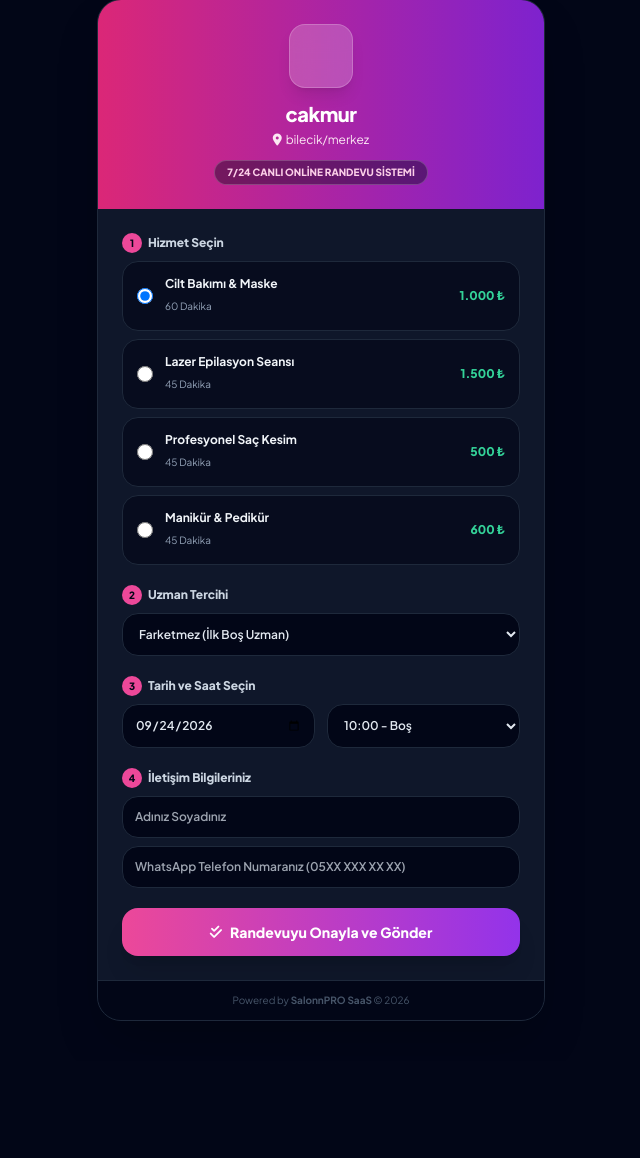
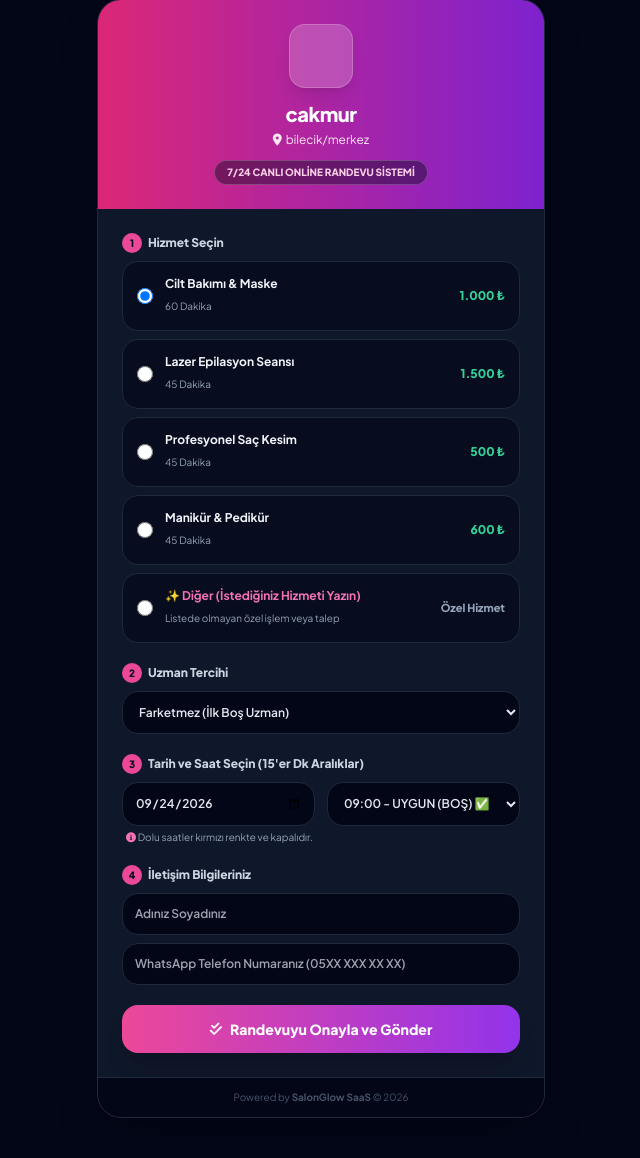
Before and after one commit to emrecakmur/salonglows, a FastAPI app: a page that uses app/templates/booking.html in a window 1280 px wide. Shown: the part 41-1199 px from the top of the page, without its empty margins (319-959 px from the left). Before the commit the page ends 1062 px from the top, so only its background shows below. Run offline with FastAPI, Linux system fonts and the light colour scheme; data comes from the database, SQL or seed files in the repository; some libraries are stand-ins or nearby versions.

Commit message:
Update booking.html

```diff
--- a/app/templates/booking.html
+++ b/app/templates/booking.html
@@ -46,7 +46,7 @@
                     {% for srv in services %}
                     <label class="flex items-center justify-between p-3.5 rounded-2xl border border-slate-800 bg-slate-950/60 hover:border-pink-500/60 cursor-pointer transition group">
                         <div class="flex items-center gap-3">
-                            <input type="radio" name="selected_service" value="{{ srv.name }}" data-price="{{ srv.price }}" class="text-pink-500 focus:ring-pink-500 w-4 h-4 bg-slate-900 border-slate-700" {% if loop.first %}checked{% endif %}>
+                            <input type="radio" name="selected_service" value="{{ srv.name }}" data-price="{{ srv.price }}" class="text-pink-500 focus:ring-pink-500 w-4 h-4 bg-slate-900 border-slate-700" {% if loop.first %}checked{% endif %} onchange="toggleCustomServiceInput()">
                             <div>
                                 <span class="text-xs font-bold text-slate-100 group-hover:text-pink-400 transition block">{{ srv.name }}</span>
                                 <span class="text-[10px] text-slate-400">{{ srv.duration_minutes }} Dakika</span>
@@ -55,6 +55,22 @@
                         <span class="text-xs font-black text-emerald-400">{{ "{:,.0f}".format(srv.price).replace(',', '.') }} ₺</span>
                     </label>
                     {% endfor %}
+
+                    <!-- CUSTOM SERVICE OPTION -->
+                    <label class="flex items-center justify-between p-3.5 rounded-2xl border border-slate-800 bg-slate-950/60 hover:border-pink-500/60 cursor-pointer transition group">
+                        <div class="flex items-center gap-3">
+                            <input type="radio" name="selected_service" value="custom_service" id="radio-custom-service" data-price="0" class="text-pink-500 focus:ring-pink-500 w-4 h-4 bg-slate-900 border-slate-700" onchange="toggleCustomServiceInput()">
+                            <div>
+                                <span class="text-xs font-bold text-pink-400 group-hover:text-pink-300 transition block">✨ Diğer (İstediğiniz Hizmeti Yazın)</span>
+                                <span class="text-[10px] text-slate-400">Listede olmayan özel işlem veya talep</span>
+                            </div>
+                        </div>
+                        <span class="text-[11px] font-extrabold text-slate-400">Özel Hizmet</span>
+                    </label>
+
+                    <div id="custom-service-container" class="hidden mt-2">
+                        <input type="text" id="custom-service-name" placeholder="İstediğiniz hizmeti yazınız (Örn: İpek Kirpik, Protez Bakımı vb.)" class="w-full p-3 rounded-2xl bg-slate-950 border border-pink-500/50 text-slate-200 text-xs font-semibold outline-none focus:border-pink-500">
+                    </div>
                 </div>
             </div>
 
@@ -76,20 +92,16 @@
             <div>
                 <label class="block text-xs font-extrabold text-slate-300 mb-2 flex items-center gap-1.5">
                     <span class="w-5 h-5 rounded-full bg-pink-500 text-slate-950 flex items-center justify-center text-[10px] font-black">3</span>
-                    Tarih ve Saat Seçin
+                    Tarih ve Saat Seçin (15'er Dk Aralıklar)
                 </label>
                 <div class="grid grid-cols-2 gap-3">
                     <input type="date" id="booking-date" required class="p-3 rounded-2xl bg-slate-950 border border-slate-800 text-slate-200 text-xs font-semibold focus:ring-2 focus:ring-pink-500 outline-none">
                     <select id="booking-time" class="p-3 rounded-2xl bg-slate-950 border border-slate-800 text-slate-200 text-xs font-semibold focus:ring-2 focus:ring-pink-500 outline-none">
-                        <option value="10:00">10:00 - Boş</option>
-                        <option value="11:30">11:30 - Boş</option>
-                        <option value="13:00">13:00 - Boş</option>
-                        <option value="14:30">14:30 - Boş</option>
-                        <option value="16:00">16:00 - Boş</option>
-                        <option value="17:30">17:30 - Boş</option>
-                        <option value="19:00">19:00 - Boş</option>
+                        <!-- Dynamically filled by JS -->
+                        <option value="10:00">Yükleniyor...</option>
                     </select>
                 </div>
+                <p class="text-[10px] text-slate-400 mt-1 ml-1"><i class="fa-solid fa-circle-info text-pink-400"></i> Dolu saatler kırmızı renkte ve kapalıdır.</p>
             </div>
 
             <!-- Step 4: Contact Details -->
@@ -135,12 +147,73 @@
 
         <!-- FOOTER -->
         <div class="bg-slate-950 py-3 text-center text-[10px] text-slate-600 border-t border-slate-800">
-            Powered by <strong>SalonnPRO SaaS</strong> &copy; 2026
+            Powered by <strong>SalonGlow SaaS</strong> &copy; 2026
         </div>
     </div>
 
     <script>
+        const defaultTimes = [
+            "09:00", "09:15", "09:30", "09:45",
+            "10:00", "10:15", "10:30", "10:45",
+            "11:00", "11:15", "11:30", "11:45",
+            "12:00", "12:15", "12:30", "12:45",
+            "13:00", "13:15", "13:30", "13:45",
+            "14:00", "14:15", "14:30", "14:45",
+            "15:00", "15:15", "15:30", "15:45",
+            "16:00", "16:15", "16:30", "16:45",
+            "17:00", "17:15", "17:30", "17:45",
+            "18:00", "18:15", "18:30", "18:45",
+            "19:00", "19:15", "19:30", "19:45", "20:00"
+        ];
+
+        function toggleCustomServiceInput() {
+            const customRadio = document.getElementById('radio-custom-service');
+            const customContainer = document.getElementById('custom-service-container');
+            if (customRadio.checked) {
+                customContainer.classList.remove('hidden');
+                document.getElementById('custom-service-name').focus();
+            } else {
+                customContainer.classList.add('hidden');
+            }
+        }
+
+        async function checkAvailableTimes() {
+            const salonId = {{ salon.id }};
+            const dateVal = document.getElementById('booking-date').value;
+            if (!dateVal) return;
+
+            try {
+                const res = await fetch(`/api/appointments/booked-times?salon_id=${salonId}&date=${dateVal}`);
+                const data = await res.json();
+                const booked = data.booked_times || [];
+
+                const selectElem = document.getElementById('booking-time');
+                selectElem.innerHTML = '';
+
+                defaultTimes.forEach(time => {
+                    const opt = document.createElement('option');
+                    opt.value = time;
+                    if (booked.includes(time)) {
+                        opt.innerText = `${time} - DOLU ❌`;
+                        opt.disabled = true;
+                        opt.className = "text-red-400 font-bold bg-slate-900";
+                    } else {
+                        opt.innerText = `${time} - UYGUN (BOŞ) ✅`;
+                        opt.disabled = false;
+                        opt.className = "text-emerald-400 font-bold bg-slate-900";
+                    }
+                    selectElem.appendChild(opt);
+                });
+            } catch (err) {
+                console.error("Saatler kontrol edilirken hata oluştu:", err);
+            }
+        }
+
+        document.addEventListener('DOMContentLoaded', () => {
             document.getElementById('booking-date').valueAsDate = new Date();
+            document.getElementById('booking-date').addEventListener('change', checkAvailableTimes);
+            checkAvailableTimes();
+        });
 
         async function confirmBooking() {
             const name = document.getElementById('booking-name').value.trim();
@@ -154,6 +227,17 @@
             const radios = document.getElementsByName('selected_service');
             let selectedService = "Cilt Bakımı";
             let price = 1000;
+            const customRadio = document.getElementById('radio-custom-service');
+
+            if (customRadio && customRadio.checked) {
+                const customVal = document.getElementById('custom-service-name').value.trim();
+                if (!customVal) {
+                    alert("Lütfen istediğiniz özel hizmet adını giriniz.");
+                    return;
+                }
+                selectedService = customVal + " (Özel Talep)";
+                price = 0;
+            } else {
                 for (let r of radios) {
                     if (r.checked) {
                         selectedService = r.value;
@@ -161,12 +245,20 @@
                         break;
                     }
                 }
+            }
 
             const date = document.getElementById('booking-date').value;
-            const time = document.getElementById('booking-time').value;
+            const timeElem = document.getElementById('booking-time');
+            const time = timeElem.value;
             const staff = document.getElementById('booking-staff').value;
 
+            if (timeElem.options[timeElem.selectedIndex] && timeElem.options[timeElem.selectedIndex].disabled) {
+                alert("Seçtiğiniz saat doludur, lütfen başka bir saat seçiniz.");
+                return;
+            }
+
             const bodyData = {
+                salon_id: {{ salon.id }},
                 customer_name: name,
                 customer_phone: phone,
                 service_name: selectedService,
```
Lines whose indentation alone changed are shown as unchanged.
